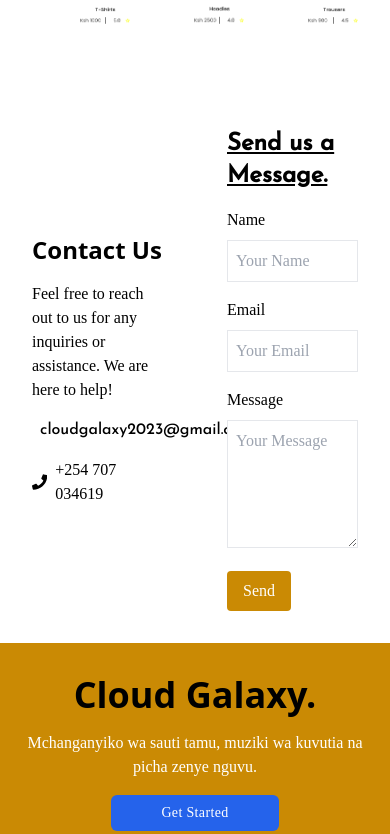
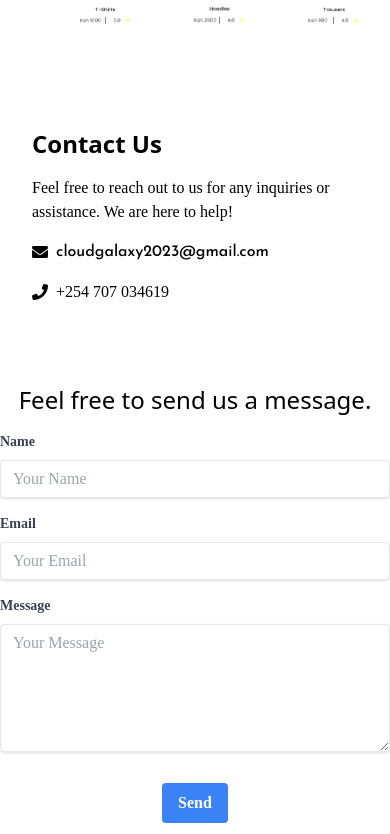
Before and after one commit to Sammienator/ramaa, a React (Create React App) app: page / in a window 390 px wide. Shown: the part 3090-3924 px from the top of the page. Built offline with nearby package versions, Linux system fonts and the light colour scheme; a web font is replaced by a local one.

Commit message:
changes to contact section, made it responsive

```diff
--- a/src/App.js
+++ b/src/App.js
@@ -4,9 +4,10 @@
 import Hero from './components/Hero';
 import Navbar from './components/Navbar';
 import About from './components/About';
-import Contact from './components/Contact';
 import Footer from './components/Footer';
 import Gallery from './components/Gallery';
+import ContactSection from './components/ContactSection';
+
 
 function App() {
   return (
@@ -15,7 +16,9 @@
     <Hero/>
     <About/>
     <Gallery/>
-    <Contact/>
+
+
+    <ContactSection/>
     <Footer/>
 
     </div>
--- /dev/null
+++ b/src/components/ContactSection.js
@@ -0,0 +1,78 @@
+import React from 'react';
+import { FaEnvelope, FaPhone } from 'react-icons/fa';
+
+const ContactSection = () => {
+  return (
+    <div className="container mx-auto flex flex-col md:flex-row py-10">
+      {/* Contact Icons */}
+      <div className="flex flex-col items-center mb-6 md:mr-6">
+      <div className="p-8">
+        <h2 className="text-2xl font-bold mb-4">Contact Us</h2>
+        <p className="mb-4">
+          Feel free to reach out to us for any inquiries or assistance. We are
+          here to help!
+        </p>
+
+        <h1 className="flex items-center mb-4">
+
+          <FaEnvelope className="mr-2" />
+          <span>cloudgalaxy2023@gmail.com</span>
+        </h1>
+        <p className="flex items-center">
+          <FaPhone className="mr-2" />
+          <span>+254 707 034619</span>
+        </p>
+      </div>
+      </div>
+
+      {/* Contact Form */}
+      <div className="mt-6 md:ml-6 md:w-1/2">
+        <h2 className="text-2xl text-center mb-4">Feel free to send us a message.</h2>
+        <form>
+          <div className="mb-4">
+            <label className="block text-gray-700 text-sm font-bold mb-2" htmlFor="name">
+              Name
+            </label>
+            <input
+              className="shadow appearance-none border rounded w-full py-2 px-3 text-gray-700 leading-tight focus:outline-none focus:shadow-outline"
+              id="name"
+              type="text"
+              placeholder="Your Name"
+            />
+          </div>
+          <div className="mb-4">
+            <label className="block text-gray-700 text-sm font-bold mb-2" htmlFor="email">
+              Email
+            </label>
+            <input
+              className="shadow appearance-none border rounded w-full py-2 px-3 text-gray-700 leading-tight focus:outline-none focus:shadow-outline"
+              id="email"
+              type="email"
+              placeholder="Your Email"
+            />
+          </div>
+          <div className="mb-6">
+            <label className="block text-gray-700 text-sm font-bold mb-2" htmlFor="message">
+              Message
+            </label>
+            <textarea
+              className="shadow appearance-none border rounded w-full py-2 px-3 text-gray-700 leading-tight focus:outline-none focus:shadow-outline h-32"
+              id="message"
+              placeholder="Your Message"
+            ></textarea>
+          </div>
+          <div className="flex justify-center">
+            <button
+              className="bg-blue-500 hover:bg-blue-700 text-white font-bold py-2 px-4 rounded focus:outline-none focus:shadow-outline"
+              type="button"
+            >
+              Send
+            </button>
+          </div>
+        </form>
+      </div>
+    </div>
+  );
+};
+
+export default ContactSection;
```
